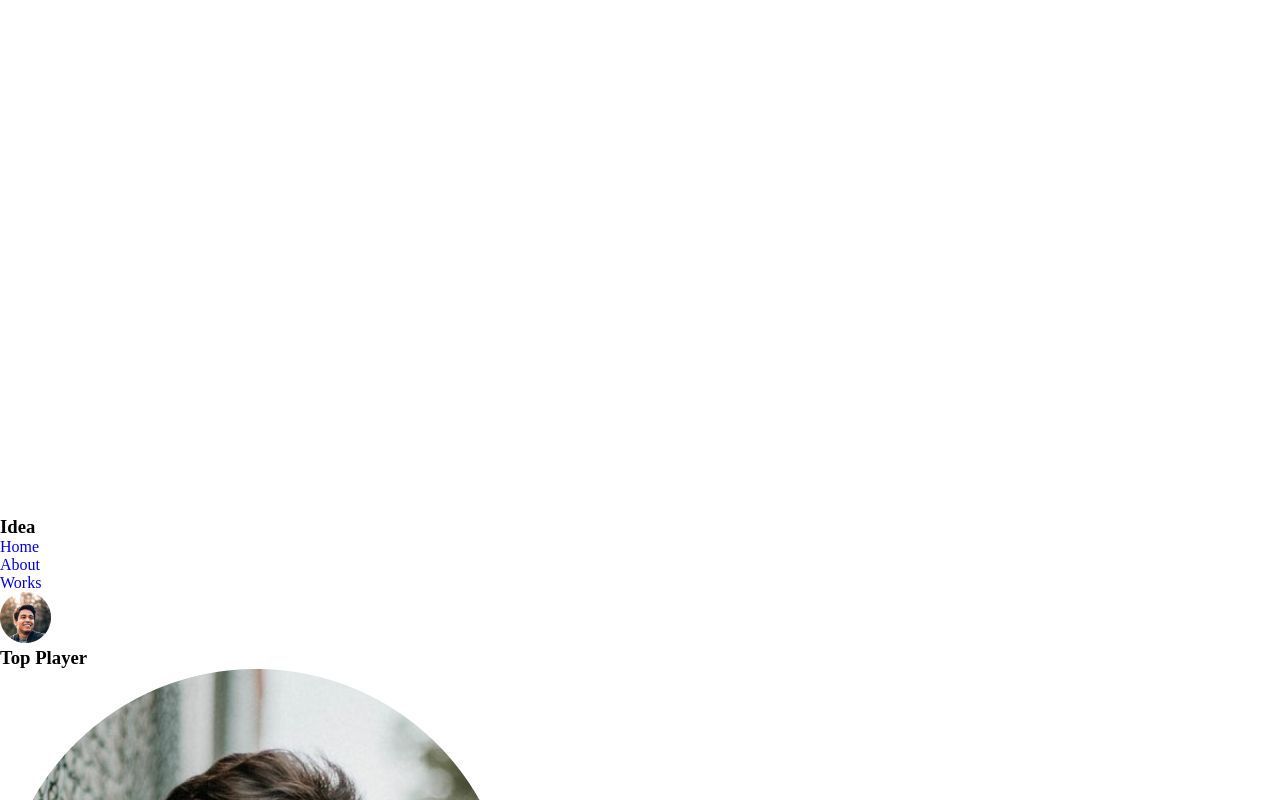
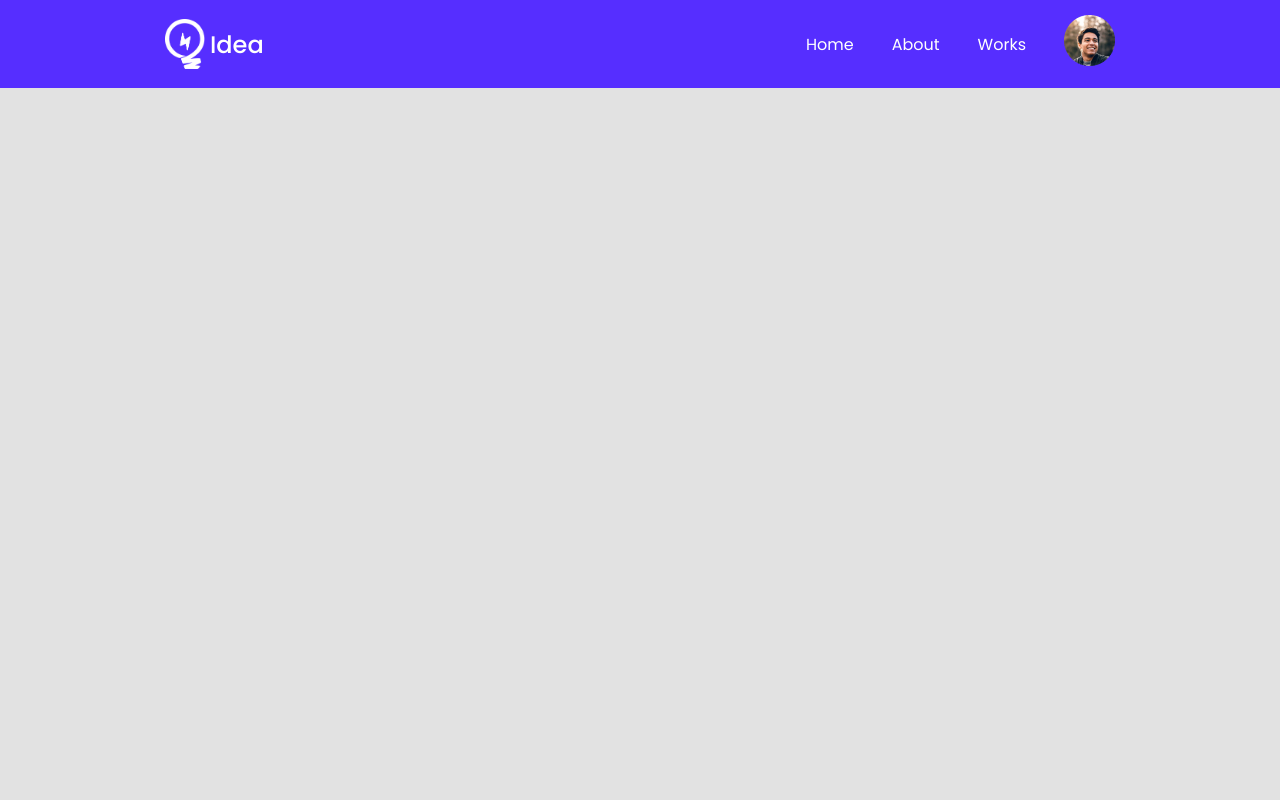
Before and after one commit to MahidulHasansh/Leader-Board, a plain HTML site: page index.html in a window 1280 px wide. Shown: the top 800 px of the page. Drawn offline with Linux system fonts and the light colour scheme.

Commit message:
NavBar DONE

```diff
--- a/index.html
+++ b/index.html
@@ -16,6 +16,7 @@
 
     <!-- navigation -->
     <nav class="navigation">
+        <div class="wrapper nav">
             <!-- logo -->
             <div class="logo">
                 <img src="images/icons/logo.png" alt="Logo">
@@ -23,15 +24,16 @@
             </div>
             <!-- menu -->
             <ul class="menu">
-            <li><a href="#">Home</a></li>
-            <li><a href="#">About</a></li>
-            <li><a href="#">Works</a></li>
-            <li><a href="#"><img src="images/icons/profile.png" alt="User Avatar"></a></li>
+                <li><a href="">Home</a></li>
+                <li><a href="">About</a></li>
+                <li><a href="">Works</a></li>
+                <li><a href=""><img src="images/icons/profile.png" alt="User Avatar"></a></li>
             </ul>
+        </div>
     </nav>
 
     <!-- main content -->
-    <main class="main-content">
+    <main class="main-content invisible">
         <!-- player and blog -->
         <section>
             <!-- top player -->
--- a/style.css
+++ b/style.css
@@ -1,7 +1,37 @@
+/* font face */
+@import url('https://fonts.googleapis.com/css2?family=Poppins:wght@300;400;500;600;700&display=swap');
+
+/* browser reset code */
 *{
     margin: 0;
     padding: 0;
     outline: 0;
     text-decoration: none;
     list-style-type: none;
+    font-family: 'Poppins', sans-serif;
 }
+
+.invisible{
+    display: none;
+}
+
+body{
+    background-color: rgb(226, 226, 226);
+}
+
+.wrapper{
+    width: 950px;
+    margin: 0px auto;
+}
+
+
+/* ---navigation--- */
+.navigation{background-color: #562EFF; color: #FFFFFF;}
+.nav{display: flex;justify-content: space-between;padding: 15px 0px;}
+.logo{display: flex;align-items: center;}
+.logo img{width: 40px;height: 50px;}
+.logo h3{font-weight: 500; font-size: 24px;margin-left: 5px;}
+.menu{display: flex; align-items: center;}
+.menu li{margin-left: 38px;}
+.menu li:nth-child(1){margin-left: 0;}
+.menu li a{color: #FFFFFF; font-weight: 400;}
```
Lines whose indentation alone changed are shown as unchanged.
